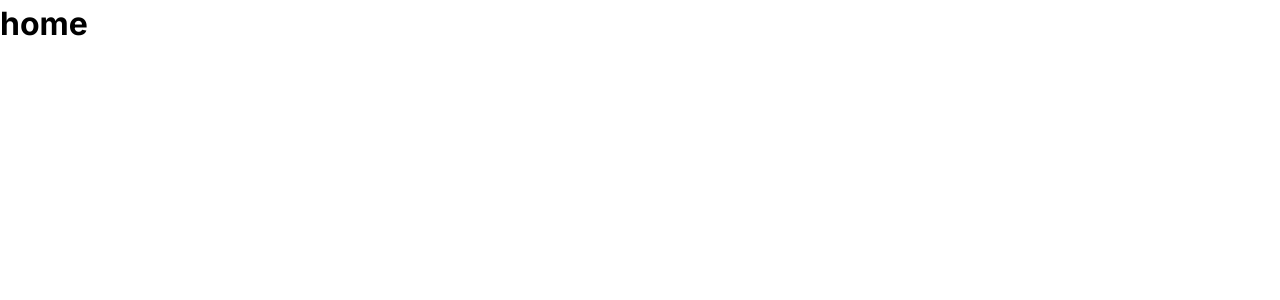
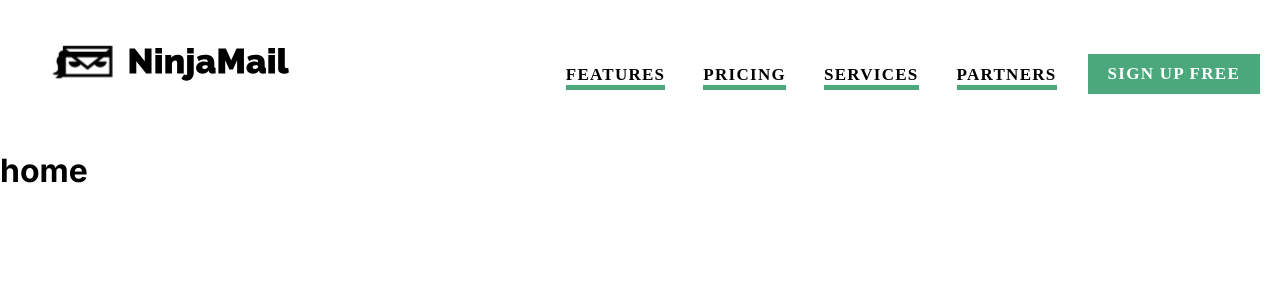
Before and after one commit to Andriikryl/ninja-mail, a Next.js app: page / in a window 1280 px wide. Shown: the top 300 px of the page. Built offline with nearby package versions, Linux system fonts and the light colour scheme.

Commit message:
add header component

```diff
--- a/src/app/layout.tsx
+++ b/src/app/layout.tsx
@@ -1,3 +1,4 @@
+import Header from "@/components/header/Header";
 import "./globals.css";
 import type { Metadata } from "next";
 import { Inter } from "next/font/google";
@@ -16,7 +17,10 @@ export default function RootLayout({
 }) {
   return (
     <html lang="en">
-      <body className={inter.className}>{children}</body>
+      <body className={inter.className}>
+        <Header />
+        <main>{children}</main>
+      </body>
     </html>
   );
 }
--- a/src/components/button/style.module.css
+++ b/src/components/button/style.module.css
@@ -0,0 +1,15 @@
+.button{
+    padding-block: 10px;
+    padding-inline: 20px;
+    background: #4BA87D;
+    color: #FFF;
+    text-align: center;
+    font-family: Raleway;
+    font-size: 17px;
+    font-style: normal;
+    font-weight: 800;
+    line-height: 20px; /* 117.647% */
+    letter-spacing: 1.275px;
+    cursor: pointer;
+    border: none;
+}
--- a/src/components/header/Header.tsx
+++ b/src/components/header/Header.tsx
@@ -1,7 +1,53 @@
-import React from 'react'
+import React from "react";
+import { Container } from "../container/Container";
+import Logo from "public/logo/NinjaMail Logo.svg";
+import style from "./style.module.css";
+import Image from "next/image";
+import { Button } from "../button/Button";
+
+const data = [
+  {
+    id: 1,
+    title: "FEATURES",
+  },
+  {
+    id: 2,
+    title: "PRICING",
+  },
+  {
+    id: 3,
+    title: "SERVICES",
+  },
+  {
+    id: 4,
+    title: "PARTNERS",
+  },
+];
 
 export default function Header() {
   return (
-    <div>Header</div>
-  )
+    <header className={style.header}>
+      <Container>
+        <div className={style.flex__group}>
+          <a className={style.logo} href="#">
+            <Image src={Logo} width={269} height={81} alt="Ninja-mail" />
+          </a>
+          <nav className={style.nav}>
+            <ul className={style.nav__list}>
+              {data.map((item) => {
+                return (
+                  <li className={style.list__item} key={item.id}>
+                    <a className={style.item__link} href="#">
+                      {item.title}
+                    </a>
+                  </li>
+                );
+              })}
+            </ul>
+            <Button>SIGN UP FREE</Button>
+          </nav>
+        </div>
+      </Container>
+    </header>
+  );
 }
--- a/src/components/header/style.module.css
+++ b/src/components/header/style.module.css
@@ -0,0 +1,61 @@
+.header{
+    padding-block: 33px;
+}
+.flex__group{
+    display: flex;
+    justify-content: space-between;
+    align-items: center;
+    flex-wrap: wrap;
+}
+
+.nav{
+    display: flex;
+    gap: 31px;
+    flex-wrap: wrap;
+    align-items: center;
+}
+
+.nav__list{
+    display: flex;
+    gap: 38px;
+}
+
+.list__item{
+    list-style: none;
+}
+
+.item__link{
+    color: #000;
+    font-family: Raleway;
+    font-size: 17px;
+    font-style: normal;
+    font-weight: 800;
+    line-height: 20px;
+    letter-spacing: 1.275px;
+    text-decoration: none;
+    position: relative;
+    transition: all 500ms ease-in-out;
+    z-index: 5;
+}
+
+.item__link::before{
+    content: "";
+    display: block;
+    width: 100%;
+    height: 5px;
+    background: #4BA87D;
+    position: absolute;
+    bottom: -6px;
+    transition: all 500ms ease-in-out;
+    z-index: -1;
+}
+
+.item__link:hover::before{
+    height: 100%;
+    bottom: 0;
+}
+
+.item__link:hover{
+    color: white;
+    padding: 10px;
+}
```
Also changed, not shown: public/logo/NinjaMail Logo.svg (added).
